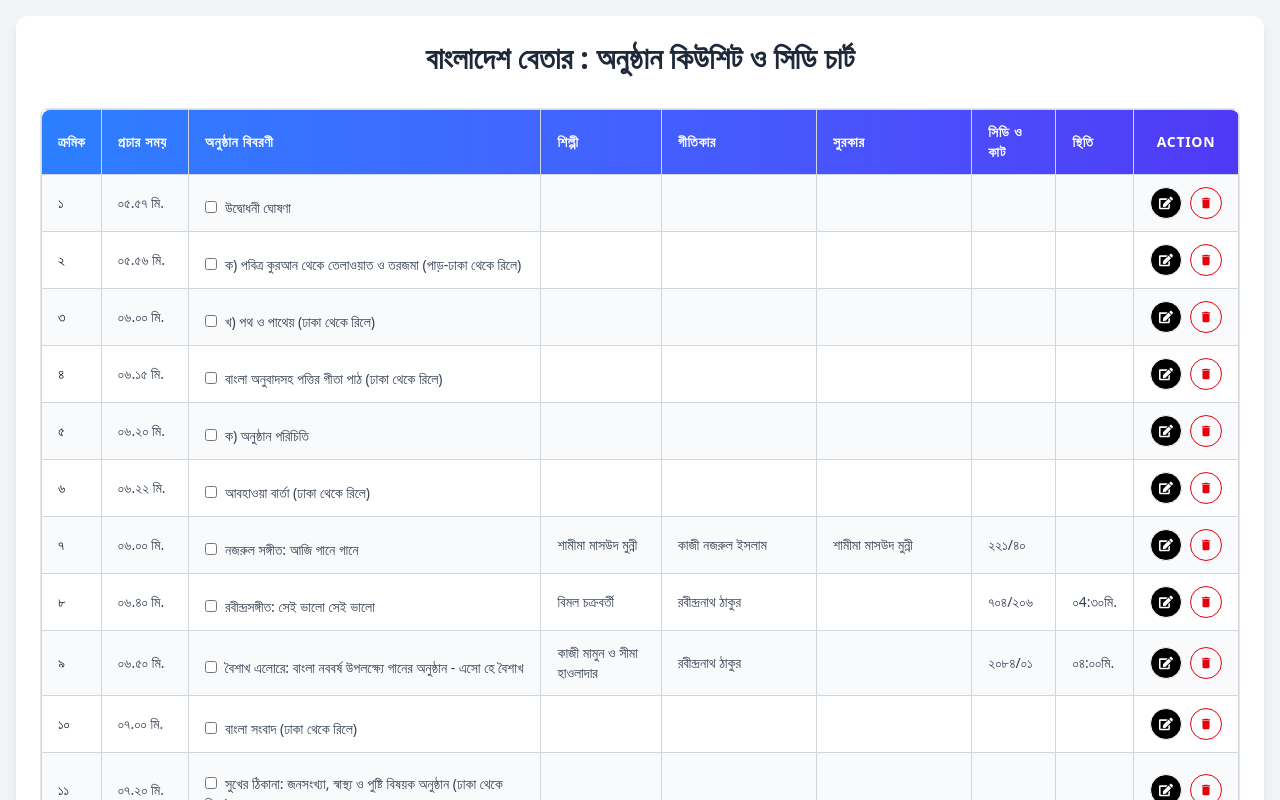
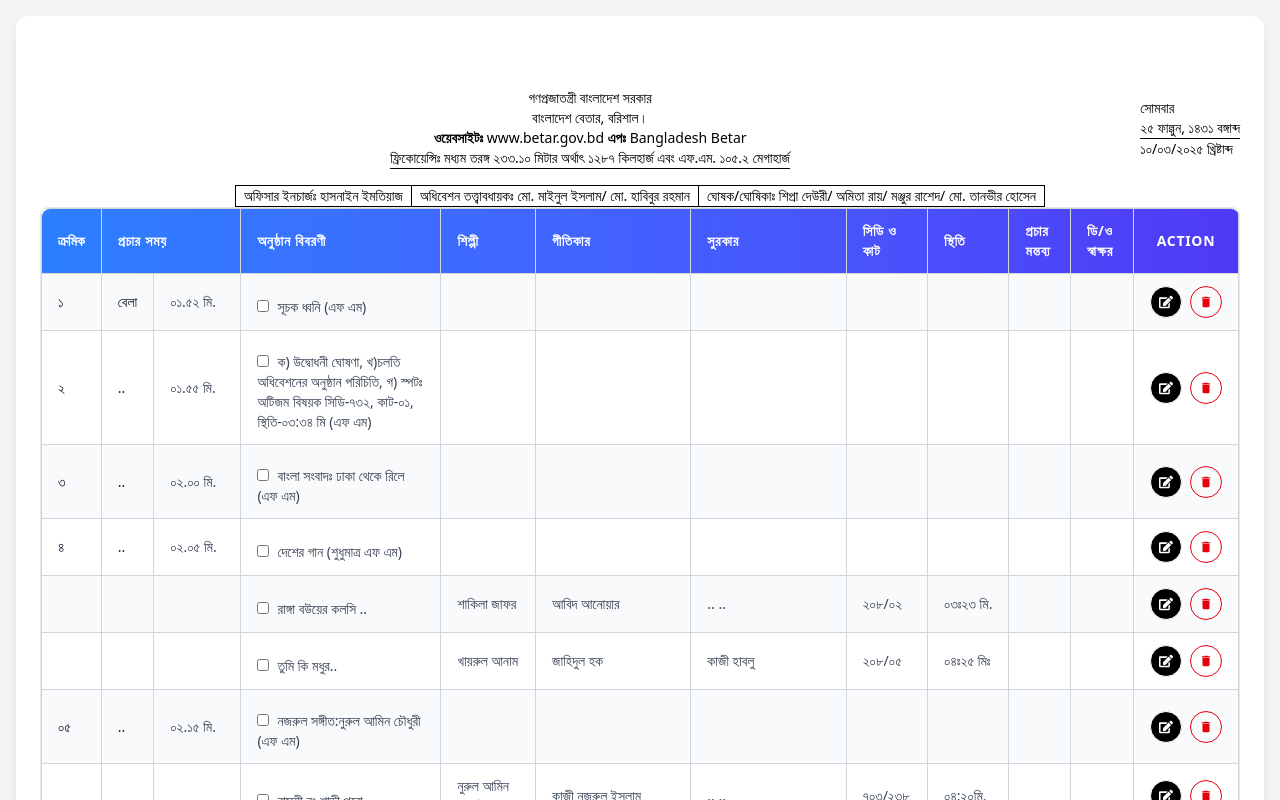
Before and after one commit to imamhossenbu/betar-demo, a React (Vite) app: page / in a window 1280 px wide. Shown: the top 800 px of the page. Built offline with nearby package versions, Linux system fonts and the light colour scheme.

Commit message:
modify data

```diff
--- a/src/components/TableView.jsx
+++ b/src/components/TableView.jsx
@@ -85,13 +85,33 @@
     };
 
     return (
-        <div className="bg-white shadow-lg rounded-xl p-6 w-full max-w-7xl">
-            <h1 className="text-3xl font-bold text-center text-gray-800 mb-8">
-                বাংলাদেশ বেতার : অনুষ্ঠান কিউশিট ও সিডি চার্ট
-            </h1>
+        <div className="bg-white shadow-lg rounded-xl p-6 w-full max-w-[1600px]">
+            <header>
+                <div className="flex justify-between items-center mt-12">
+                    <div></div>
+                    <div className="text-center text-sm">
+                        <p>গণপ্রজাতন্ত্রী বাংলাদেশ সরকার</p>
+                        <p>বাংলাদেশ বেতার, বরিশাল।</p>
+                        <p><span className="font-semibold">ওয়েবসাইটঃ</span> www.betar.gov.bd <span className="font-semibold">এপঃ</span> Bangladesh Betar</p>
+                        <p className="border-b border-b-black">ফ্রিকোয়েন্সিঃ মধ্যম তরঙ্গ ২৩৩.১০ মিটার অর্থাৎ ১২৮৭ কিলহার্জ এবং এফ.এম. ১০৫.২ মেগাহার্জ</p>
+                    </div>
+                    <div className="text-left text-sm">
+                        <p>সোমবার</p>
+                        <p className="border-b border-b-black">২৫ ফাল্গুন, ১৪৩১ বঙ্গাব্দ </p>
+                        <p>১০/০৩/২০২৫ খ্রিষ্টাব্দ </p>
+                    </div>
+                </div>
+            </header>
+            <table className=" mt-4 border-collapse border border-black mx-auto">
+                <tr className="border border-black text-sm">
+                    <td className="border border-black px-2">অফিসার ইনচার্জঃ হাসনাইন ইমতিয়াজ </td>
+                    <td className="border border-black px-2">অধিবেশন তত্ত্বাবধায়কঃ মো. মাইনুল ইসলাম/ মো. হাবিবুর রহমান </td>
+                    <td className="border border-black px-2">ঘোষক/ঘোষিকাঃ শিপ্রা দেউরী/ অমিতা রায়/ মঞ্জুর রাশেদ/ মো. তানভীর হোসেন</td>
+                </tr>
+            </table>
 
             <div className="overflow-x-auto rounded-lg border border-gray-200 mb-4">
-                <table border="1" className="min-w-full divide-y divide-gray-200">
+                <table border="1" className="min-w-full divide-y table-auto w-full divide-gray-200">
                     <thead className="bg-gradient-to-r from-blue-500 to-indigo-600 text-white">
                         <tr>
                             <th
@@ -100,7 +120,7 @@
                             >
                                 ক্রমিক
                             </th>
-                            <th
+                            <th colSpan={2}
                                 scope="col"
                                 className="py-3 px-4 text-left text-sm font-semibold border border-gray-300 uppercase tracking-wider"
                             >
@@ -108,7 +128,7 @@
                             </th>
                             <th
                                 scope="col"
-                                className="py-3 px-4 text-left text-sm font-semibold uppercase border border-gray-300 tracking-wider"
+                                className="py-3 px-4 w-[200px] text-left text-sm font-semibold uppercase border border-gray-300 tracking-wider"
                             >
                                 অনুষ্ঠান বিবরণী
                             </th>
@@ -144,6 +164,18 @@
                             </th>
                             <th
                                 scope="col"
+                                className="py-3 px-4 text-left text-sm font-semibold uppercase border border-gray-300 tracking-wider"
+                            >
+                                প্রচার মন্তব্য
+                            </th>
+                            <th
+                                scope="col"
+                                className="py-3 px-4 text-left text-sm font-semibold uppercase border border-gray-300 tracking-wider"
+                            >
+                                ডি/ও স্বাক্ষর
+                            </th>
+                            <th
+                                scope="col"
                                 className="py-3 px-4 text-center text-sm font-semibold uppercase border border-gray-300 tracking-wider rounded-tr-lg"
                             >
                                 Action
@@ -160,10 +192,13 @@
                                 <td className="py-3 px-4 border border-gray-300 whitespace-nowrap text-sm font-medium text-gray-900">
                                     {item.serial || ' '}
                                 </td>
+                                <td className="py-3 px-4 border border-gray-300 whitespace-nowrap text-sm font-medium text-gray-900">
+                                    {item.shift || ' '}
+                                </td>
                                 <td className="py-3 px-4 border border-gray-300 whitespace-nowrap text-sm text-gray-700">
                                     {item.broadcastTime || ' '}
                                 </td>
-                                <td className="py-3 px-4 text-sm border border-gray-300 text-gray-700">
+                                <td className="py-3 px-4 w-[200px] text-sm border border-gray-300 text-gray-700">
                                     <input
                                         type="checkbox"
                                         checked={selectedCeremonies.includes(item.programDetails)}
@@ -192,6 +227,12 @@
                                 </td>
                                 <td className="py-3 px-4 border border-gray-300 whitespace-nowrap text-sm text-gray-700">
                                     {item.duration || ' '}
+                                </td>
+                                <td className="py-3 px-4 border border-gray-300 whitespace-nowrap text-sm text-gray-700">
+
+                                </td>
+                                <td className="py-3 px-4 border border-gray-300 whitespace-nowrap text-sm text-gray-700">
+
                                 </td>
                                 <td className="py-3 px-4 border border-gray-300 whitespace-nowrap text-center text-sm font-medium">
                                     <button
--- a/src/data/scheduleData.json
+++ b/src/data/scheduleData.json
@@ -1,8 +1,10 @@
+
 [
   {
     "serial": "১",
-    "broadcastTime": "০৫.৫৭ মি.",
-    "programDetails": "উদ্বোধনী ঘোষণা",
+    "shift":"বেলা",
+    "broadcastTime": "০১.৫২ মি.",
+    "programDetails": "সূচক ধ্বনি (এফ এম)",
     "artist": "",
     "lyricist": "",
     "composer": "",
@@ -11,8 +13,9 @@
   },
   {
     "serial": "২",
-    "broadcastTime": "০৫.৫৬ মি.",
-    "programDetails": "ক) পবিত্র কুরআন থেকে তেলাওয়াত ও তরজমা (পাড়-ঢাকা থেকে রিলে)",
+     "shift":"..",
+    "broadcastTime": "০১.৫৫ মি.",
+    "programDetails": "ক) উদ্বোধনী ঘোষণা, খ)চলতি অধিবেশনের অনুষ্ঠান পরিচিতি, গ) স্পটঃ অটিজম বিষয়ক সিডি-৭৩২, কাট-০১, স্থিতি-০৩:৩৪ মি (এফ এম)",
     "artist": "",
     "lyricist": "",
     "composer": "",
@@ -21,8 +24,9 @@
   },
   {
     "serial": "৩",
-    "broadcastTime": "০৬.০০ মি.",
-    "programDetails": "খ) পথ ও পাথেয় (ঢাকা থেকে রিলে)",
+     "shift":"..",
+    "broadcastTime": "০২.০০ মি.",
+    "programDetails": "বাংলা সংবাদঃ ঢাকা থেকে রিলে (এফ এম)",
     "artist": "",
     "lyricist": "",
     "composer": "",
@@ -31,8 +35,9 @@
   },
   {
     "serial": "৪",
-    "broadcastTime": "০৬.১৫ মি.",
-    "programDetails": "বাংলা অনুবাদসহ পত্তির গীতা পাঠ (ঢাকা থেকে রিলে)",
+     "shift":"..",
+    "broadcastTime": "০২.০৫ মি.",
+    "programDetails": "দেশের গান (শুধুমাত্র এফ এম)",
     "artist": "",
     "lyricist": "",
     "composer": "",
@@ -40,54 +45,70 @@
     "duration": ""
   },
   {
-    "serial": "৫",
-    "broadcastTime": "০৬.২০ মি.",
-    "programDetails": "ক) অনুষ্ঠান পরিচিতি",
-    "artist": "",
-    "lyricist": "",
-    "composer": "",
-    "cdCut": "",
+    "serial": "",
+     "shift":" ",
+    "broadcastTime": " ",
+    "programDetails": "রাঙ্গা বউয়ের কলসি .. ",
+    "artist": "শাকিলা জাফর",
+    "lyricist": "আবিদ আনোয়ার",
+    "composer": ".. ..",
+    "cdCut": "২০৮/০২",
+    "duration": "০৩ঃ২৩ মি."
+  },
+  {
+    "serial": " ",
+     "shift":" ",
+    "broadcastTime": " ",
+    "programDetails": "তুমি কি মধুর..",
+    "artist": "খায়রুল আনাম",
+    "lyricist": "জাহিদুল হক",
+    "composer": "কাজী হাবলু",
+    "cdCut": "২০৮/০৫",
+    "duration": "০৪ঃ২৫ মিঃ"
+  },
+  {
+    "serial": "০৫",
+     "shift":"..",
+    "broadcastTime": "০২.১৫ মি.",
+    "programDetails": "নজরুল সঙ্গীত:নুরুল আমিন চৌধুরী (এফ এম)",
+    "artist": " ",
+    "lyricist": " ",
+    "composer": " ",
+    "cdCut": " ",
     "duration": ""
   },
   {
-    "serial": "৬",
-    "broadcastTime": "০৬.২২ মি.",
-    "programDetails": "আবহাওয়া বার্তা (ঢাকা থেকে রিলে)",
-    "artist": "",
-    "lyricist": "",
-    "composer": "",
-    "cdCut": "",
-    "duration": ""
+    "serial": " ",
+     "shift":" ",
+    "broadcastTime": " ",
+    "programDetails": "বাসন্তী রং শাড়ী পরো..",
+    "artist": "নুরুল আমিন চৌধুরী",
+    "lyricist": "কাজী নজরুল ইসলাম",
+    "composer": ".. .. ",
+    "cdCut": "৭০৩/২৩৮",
+    "duration": "০৪:২০মি."
   },
   {
-    "serial": "৭",
-    "broadcastTime": "০৬.০০ মি.",
-    "programDetails": "নজরুল সঙ্গীত: আজি গানে গানে",
-    "artist": "শামীমা মাসউদ মুন্নী",
+    "serial": " ",
+    "shift":" ",
+    "broadcastTime": " ",
+    "programDetails": "একি সুরে তুমি গান শুনালে.. ",
+    "artist": "নুরুল আমিন চৌধুরী",
     "lyricist": "কাজী নজরুল ইসলাম",
-    "composer": "শামীমা মাসউদ মুন্নী",
-    "cdCut": "২২১/৪০",
-    "duration": ""
+    "composer": ".. ..",
+    "cdCut": "৭০৩/৩১৩",
+    "duration": "০৪:৫০মি."
   },
-  {
-    "serial": "৮",
-    "broadcastTime": "০৬.৪০ মি.",
-    "programDetails": "রবীন্দ্রসঙ্গীত: সেই ভালো সেই ভালো",
-    "artist": "বিমল চক্রবর্তী",
-    "lyricist": "রবীন্দ্রনাথ ঠাকুর",
-    "composer": "",
-    "cdCut": "৭০৪/২০৬",
-    "duration": "০4:৩০মি."
-  },
-  {
-    "serial": "৯",
-    "broadcastTime": "০৬.৫০ মি.",
-    "programDetails": "বৈশাখ এলোরে: বাংলা নববর্ষ উপলক্ষ্যে গানের অনুষ্ঠান - এসো হে বৈশাখ",
-    "artist": "কাজী মামুন ও সীমা হাওলাদার",
-    "lyricist": "রবীন্দ্রনাথ ঠাকুর",
-    "composer": "",
-    "cdCut": "২০৮৪/০১",
-    "duration": "০৪:০০মি."
+   {
+    "serial": " ",
+    "shift":" ",
+    "broadcastTime": " ",
+    "programDetails": "নিশি ভোর হলো...",
+    "artist": "নুরুল আমিন চৌধুরী",
+    "lyricist": "কাজী নজরুল ইসলাম",
+    "composer": ".. ..",
+    "cdCut": "৭০৩/৩১8",
+    "duration": "০৪:৫০মি."
   },
   {
     "serial": "১০",
```
